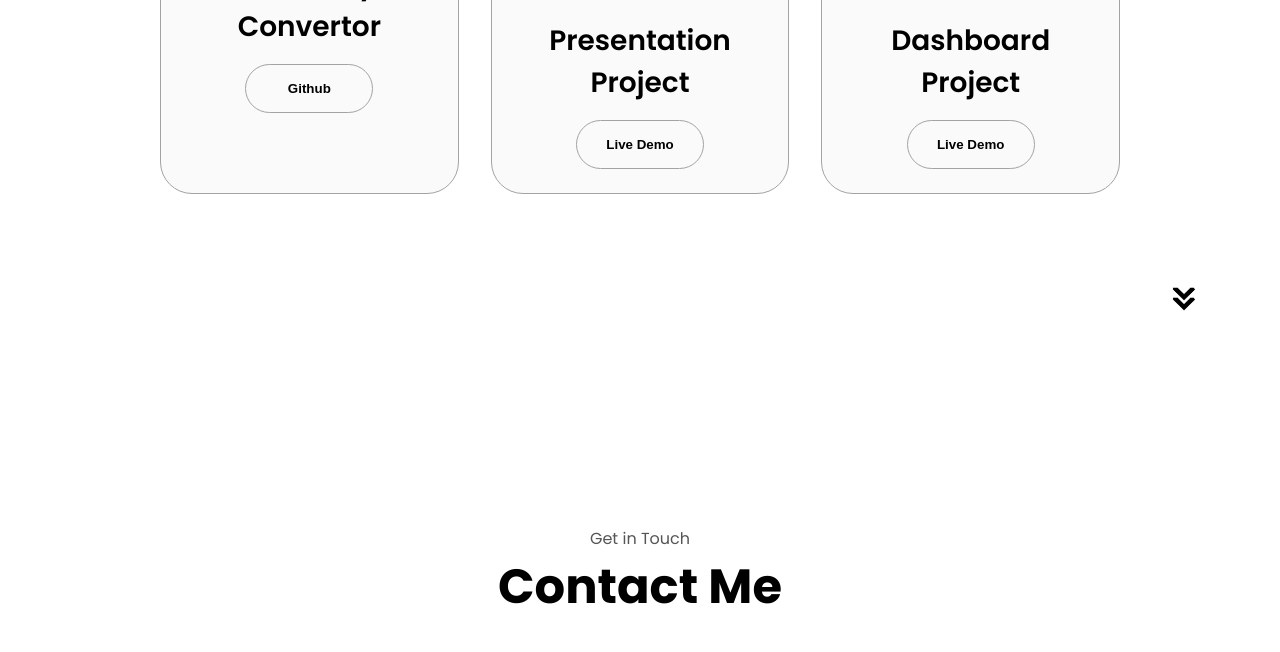
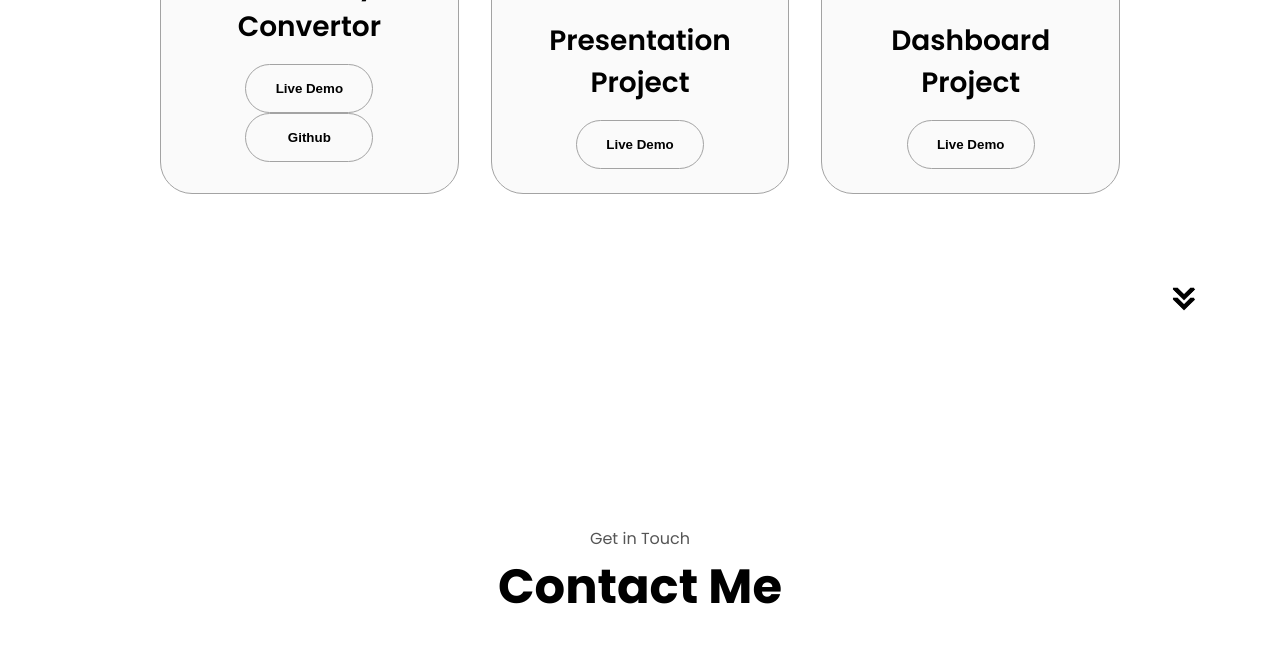
Before and after one commit to avillalv/Portfolio, a plain HTML site: page index.html in a window 1280 px wide. Shown: the part 2845-3497 px from the top of the page. Drawn offline with Linux system fonts and the light colour scheme.

Commit message:
Update index.html

```diff
--- a/index.html
+++ b/index.html
@@ -215,6 +215,9 @@
                         <img src="./assets/project1.png" alt="Project 1" class="project-img">
                         <h2 class="experience-sub-title project-title">Currency <br> Convertor</h2>
                         <div class="btn-container"></div>
+                        <button class="btn btn-color-2 project-btn" onclick="location.href='https://currency-convertor-avillalv-d608ee62c980.herokuapp.com/'">
+                            Live Demo
+                        </button>
                         <button class="btn btn-color-2 project-btn" onclick="location.href='https://github.com/avillalv/currencyConvertor'">
                             Github
                         </button>
```
